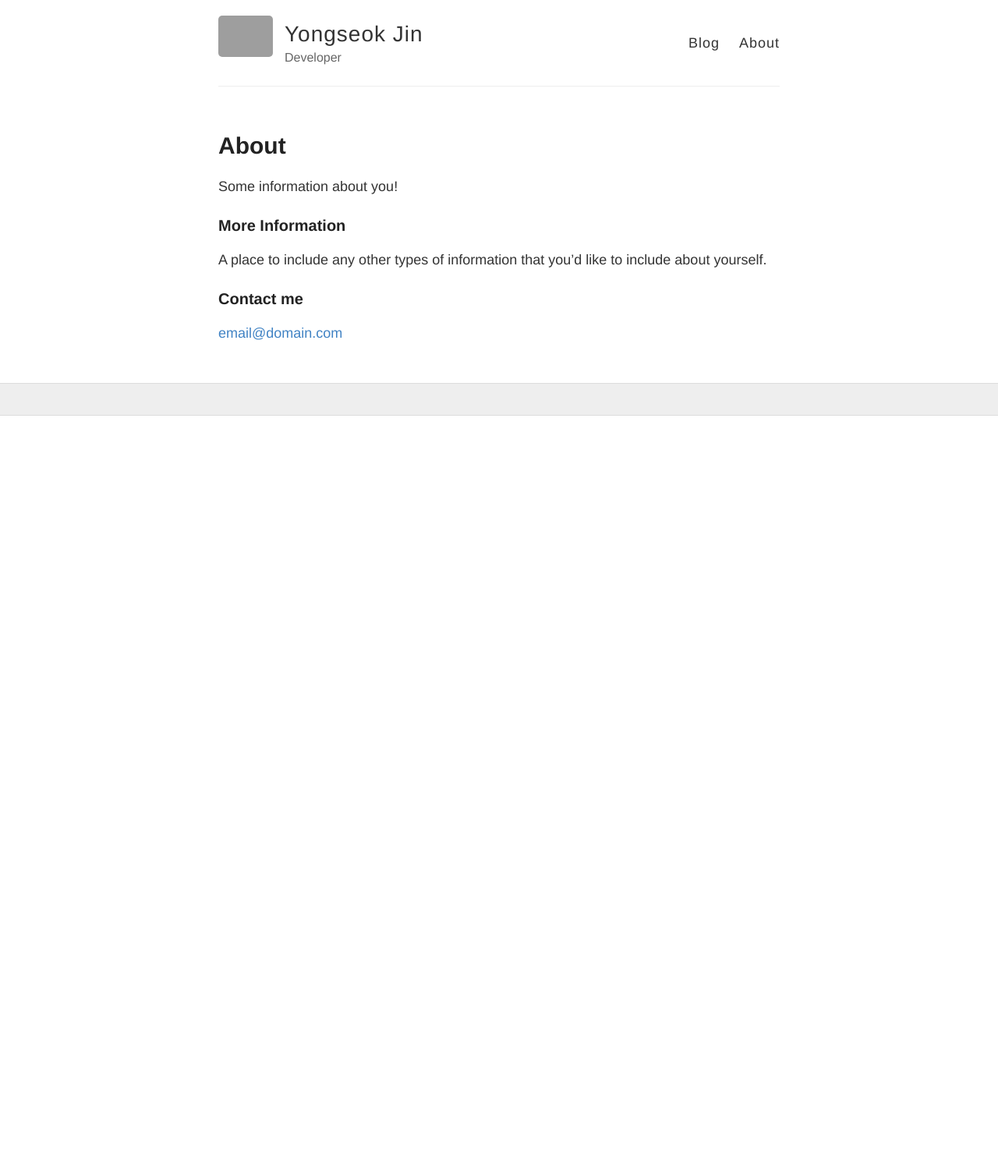
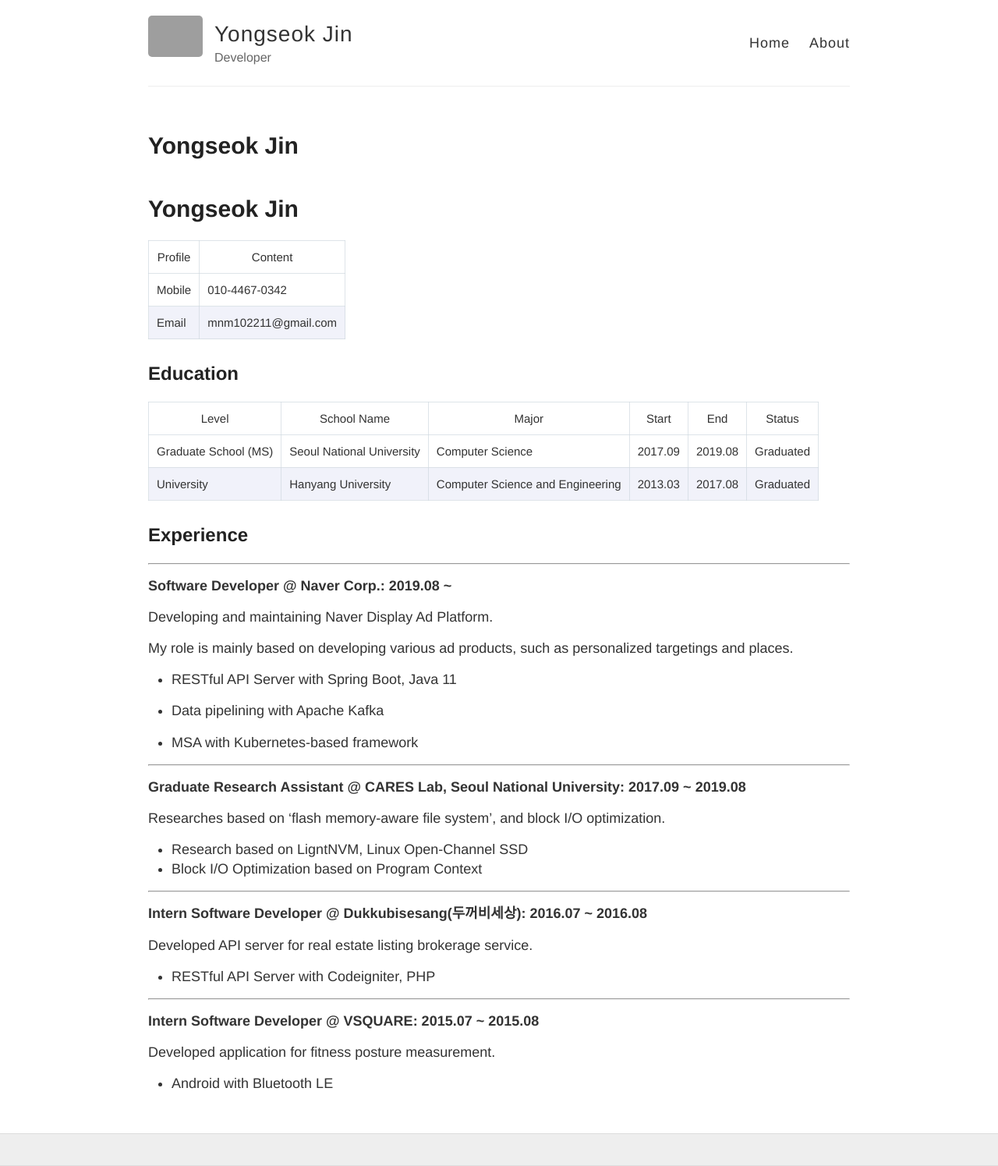
Before and after one commit to CosmoInDev/cosmoblog, a Jekyll site: the page built from about.md, in a window 1280 px wide. Shown: the whole page at 78% size. Built offline with Jekyll 4.4.1, drawn with Linux system fonts in a browser that asks for light colours; our own code applies the rules of GitHub Pages for plain Markdown files; before the commit the page ends 900 px from its top, so only the background shows below that; grey boxes are pictures that could not be loaded.

Commit message:
feat: Resume 추가, 스타일 변경

```diff
--- a/_layouts/default.html
+++ b/_layouts/default.html
@@ -9,8 +12,17 @@
       <script src="http://html5shiv.googlecode.com/svn/trunk/html5.js"></script>
     <![endif]-->
 
-    <link rel="stylesheet" type="text/css" href="{{ site.baseurl }}/style.css" />
-    <link rel="alternate" type="application/rss+xml" title="{{ site.name }} - {{ site.description }}" href="{{ site.baseurl }}/feed.xml" />
+    <link
+      rel="stylesheet"
+      type="text/css"
+      href="{{ site.baseurl }}/style.css"
+    />
+    <link
+      rel="alternate"
+      type="application/rss+xml"
+      title="{{ site.name }} - {{ site.description }}"
+      href="{{ site.baseurl }}/feed.xml"
+    />
 
     <!-- Created with Jekyll Now - http://github.com/barryclark/jekyll-now -->
   </head>
@@ -19,30 +31,30 @@
     <div class="wrapper-masthead">
       <div class="container">
         <header class="masthead clearfix">
-          <a href="{{ site.baseurl }}/" class="site-avatar"><img src="{{ site.avatar }}" /></a>
+          <a href="{{ site.baseurl }}/" class="site-avatar"
+            ><img src="{{ site.avatar }}"
+          /></a>
 
           <div class="site-info">
-            <h1 class="site-name"><a href="{{ site.baseurl }}/">{{ site.name }}</a></h1>
+            <h1 class="site-name">
+              <a href="{{ site.baseurl }}/">{{ site.name }}</a>
+            </h1>
             <p class="site-description">{{ site.description }}</p>
           </div>
 
           <nav>
-            <a href="{{ site.baseurl }}/">Blog</a>
+            <a href="{{ site.baseurl }}/">Home</a>
             <a href="{{ site.baseurl }}/about">About</a>
           </nav>
         </header>
       </div>
     </div>
 
-    <div id="main" role="main" class="container">
-      {{ content }}
-    </div>
+    <div id="main" role="main" class="container">{{ content }}</div>
 
     <div class="wrapper-footer">
       <div class="container">
-        <footer class="footer">
-          {% include svg-icons.html %}
-        </footer>
+        <footer class="footer">{% include svg-icons.html %}</footer>
       </div>
     </div>
 
--- a/about.md
+++ b/about.md
@@ -1,15 +1,60 @@
 ---
 layout: page
-title: About
+#title: About
 permalink: /about/
 ---
 
-Some information about you!
+# Yongseok Jin
 
-### More Information
+| Profile | Content             |
+| ------- | ------------------- |
+| Mobile  | 010-4467-0342       |
+| Email   | mnm102211@gmail.com |
 
-A place to include any other types of information that you'd like to include about yourself.
+## Education
 
-### Contact me
+| Level                | School Name               | Major                            | Start   | End     | Status    |
+| -------------------- | ------------------------- | -------------------------------- | ------- | ------- | --------- |
+| Graduate School (MS) | Seoul National University | Computer Science                 | 2017.09 | 2019.08 | Graduated |
+| University           | Hanyang University        | Computer Science and Engineering | 2013.03 | 2017.08 | Graduated |
 
-[email@domain.com](mailto:email@domain.com)
+## Experience
+
+---
+
+**Software Developer @ Naver Corp.: 2019.08 ~**
+
+Developing and maintaining Naver Display Ad Platform.
+
+My role is mainly based on developing various ad products, such as personalized targetings and places.
+
+- RESTful API Server with Spring Boot, Java 11
+
+- Data pipelining with Apache Kafka
+
+- MSA with Kubernetes-based framework
+
+---
+
+**Graduate Research Assistant @ CARES Lab, Seoul National University: 2017.09 ~ 2019.08**
+
+Researches based on 'flash memory-aware file system', and block I/O optimization.
+
+- Research based on LigntNVM, Linux Open-Channel SSD
+- Block I/O Optimization based on Program Context
+
+---
+
+**Intern Software Developer @ Dukkubisesang(두꺼비세상): 2016.07 ~ 2016.08**
+
+Developed API server for real estate listing brokerage service.
+
+- RESTful API Server with Codeigniter, PHP
+
+---
+
+**Intern Software Developer @ VSQUARE: 2015.07 ~ 2015.08**
+
+Developed application for fitness posture measurement.
+
+- Android with Bluetooth LE
--- a/style.scss
+++ b/style.scss
@@ -18,19 +18,24 @@ html {
 }
 
 body {
-	background: $white;
+  background: $white;
   font: 18px/1.4 $helvetica;
   color: $darkGray;
 }
 
 .container {
   margin: 0 auto;
-  max-width: 740px;
+  max-width: 920px;
   padding: 0 10px;
   width: 100%;
 }
 
-h1, h2, h3, h4, h5, h6 {
+h1,
+h2,
+h3,
+h4,
+h5,
+h6 {
   font-family: $helveticaNeue;
   color: $darkerGray;
   font-weight: bold;
@@ -71,13 +76,15 @@ p {
 a {
   color: $blue;
   text-decoration: none;
-	cursor: pointer;
-  &:hover, &:active {
+  cursor: pointer;
+  &:hover,
+  &:active {
     color: $blue;
   }
 }
 
-ul, ol {
+ul,
+ol {
   margin: 15px 0;
   padding-left: 30px;
 }
@@ -90,19 +97,25 @@ ol {
   list-style-type: decimal;
 }
 
-ol ul, ul ol, ul ul, ol ol {
+ol ul,
+ul ol,
+ul ul,
+ol ol {
   margin: 0;
 }
 
-ul ul, ol ul {
+ul ul,
+ol ul {
   list-style-type: circle;
 }
 
-em, i {
+em,
+i {
   font-style: italic;
 }
 
-strong, b {
+strong,
+b {
   font-weight: bold;
 }
 
@@ -134,12 +147,12 @@ img {
 // http://nicolasgallagher.com/micro-clearfix-hack/
 .clearfix:before,
 .clearfix:after {
-    content: " ";
-    display: table;
+  content: " ";
+  display: table;
 }
 
 .clearfix:after {
-    clear: both;
+  clear: both;
 }
 
 /*********************/
@@ -253,7 +266,7 @@ nav {
 
 .post {
   blockquote {
-    margin: 1.8em .8em;
+    margin: 1.8em 0.8em;
     border-left: 2px solid $gray;
     padding: 0.1em 1em;
     color: $gray;
@@ -287,3 +300,16 @@ footer {
 // ... Otherwise it really bloats up the top of the CSS file and makes it difficult to find the start
 @import "highlights";
 @import "svg-icons";
+
+table :is(td, th) {
+  border: 1px solid #d1d9e0b3;
+  padding: 10px;
+  font-size: 15px;
+}
+
+tr:nth-child(odd) {
+  background-color: #ffffff;
+}
+tr:nth-child(even) {
+  background-color: #f1f2fa;
+}
```
Also changed, not shown: other parts of _layouts/default.html (+4 -1 lines), index.html (+5 -8 lines).
